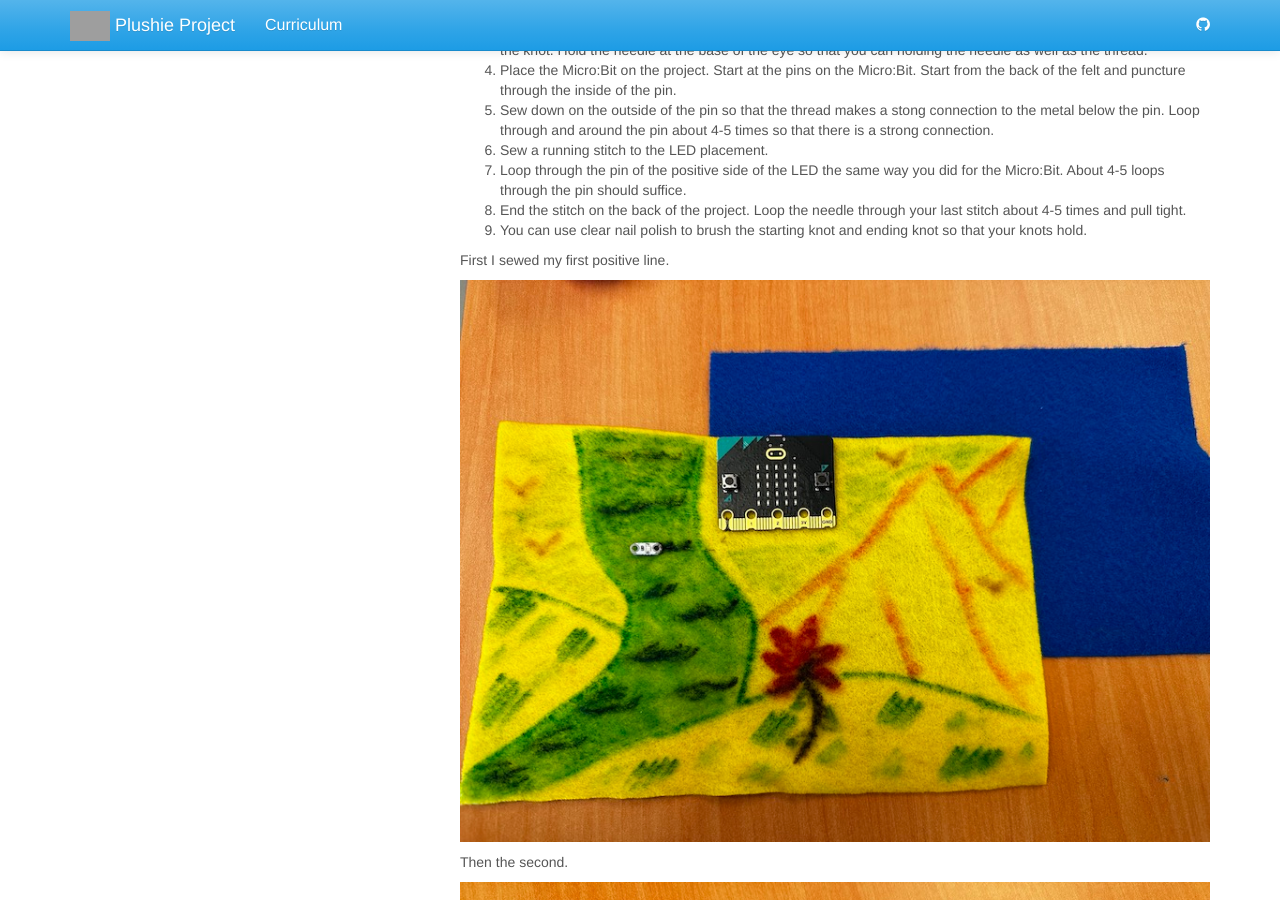
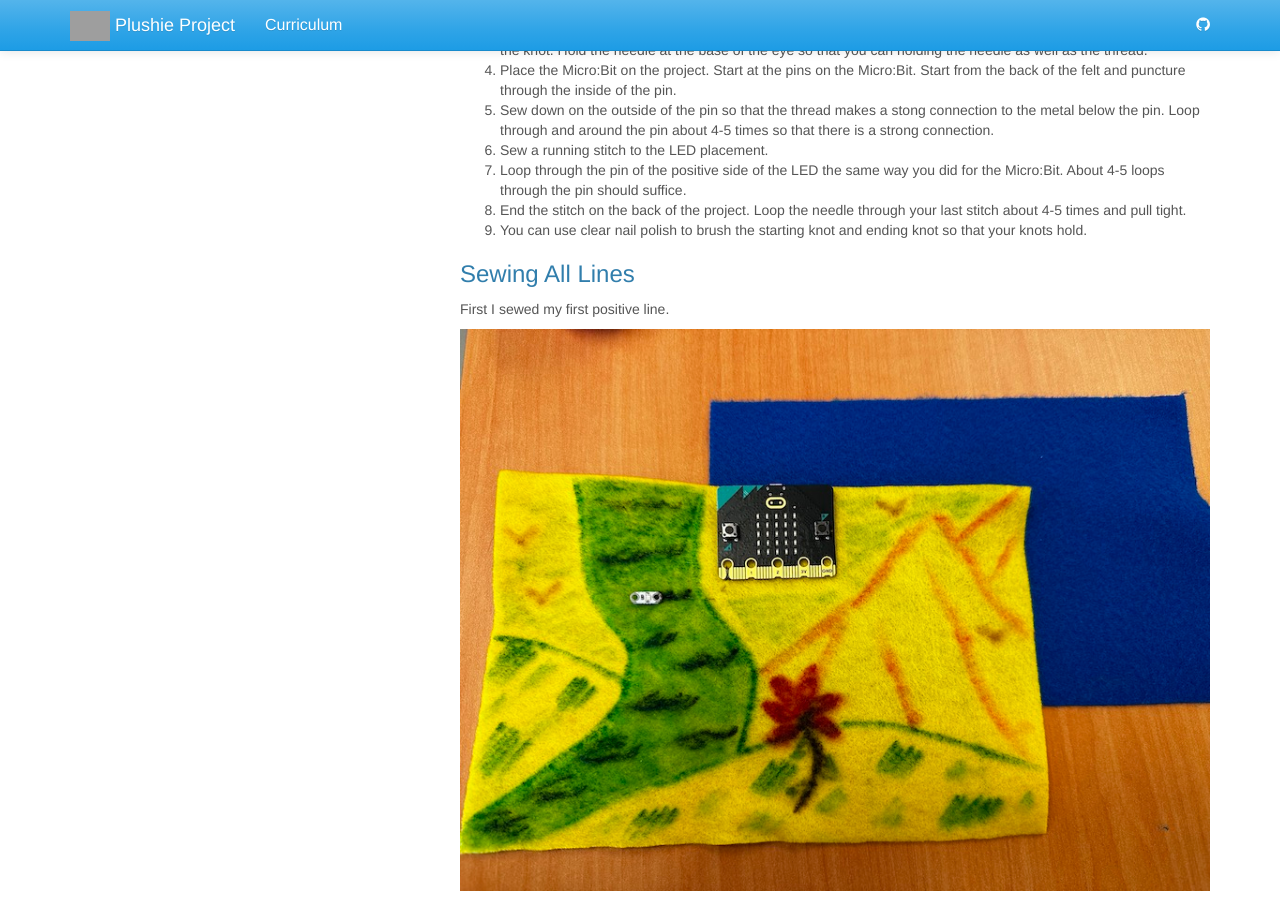
Before and after one commit to jake-chipps/plushie, a Jekyll site: the page built from _docs/lessons/1-1.md, in a window 1280 px wide and 900 px high, scrolled down 5245 px. Built offline with Jekyll 4.4.1, drawn with Linux system fonts in a browser that asks for light colours; grey boxes are pictures that could not be loaded.

Commit message:
Add content

```diff
--- a/_docs/lessons/1-1.md
+++ b/_docs/lessons/1-1.md
@@ -73,6 +73,8 @@ Now that we have planned out the circuit, we need to create it by sewing the ind
 8. End the stitch on the back of the project. Loop the needle through your last stitch about 4-5 times and pull tight.
 9. You can use clear nail polish to brush the starting knot and ending knot so that your knots hold.
 
+### Sewing All Lines
+
 First I sewed my first positive line.
 
 ![one line](../images/2-one.jpeg)
```
